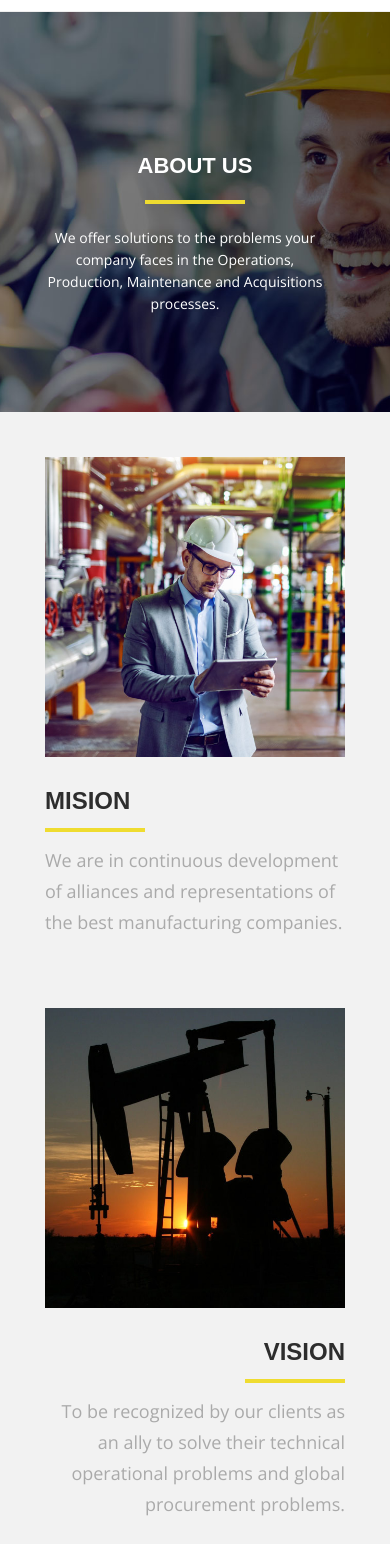
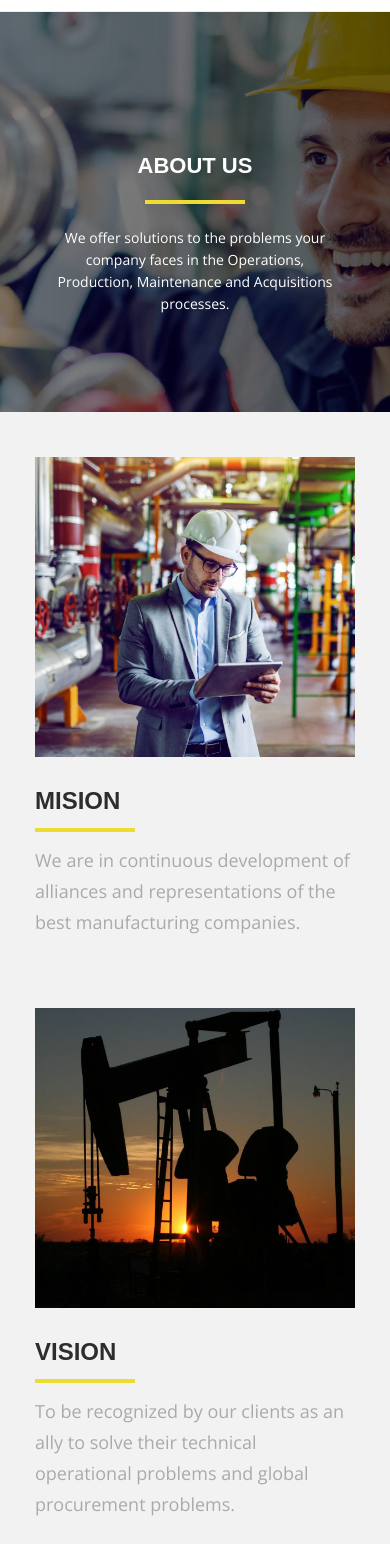
Before and after one commit to davecast/neussts, a Vue app: page /about in a window 390 px wide. Shown: the part 124-1668 px from the top of the page. Built offline with nearby package versions, Linux system fonts and the light colour scheme; a web font is replaced by a local one; what @saeris/vue-spinners would draw is missing.

Commit message:
Fix responsive design issues

```diff
--- a/src/App.vue
+++ b/src/App.vue
@@ -417,6 +417,10 @@ p {
     padding: 35px 0px;
   }
 
+  .text--left--tb {
+    text-align: left;
+  }
+
   .title__section {
     margin: 0 auto 15px;
   }
@@ -432,7 +436,7 @@ p {
 @media screen and (max-width: 595px) {
   .container,
   .title__section {
-    max-width: 300px;
+    max-width: 320px;
   }
   .pd__left--col {
     max-width: 300px;
@@ -447,7 +451,7 @@ p {
 @media screen and (max-width: 380px) {
   .container,
   .title__section {
-    max-width: 280px;
+    max-width: 300px;
   }
   .text--normal {
     font-size: 14px;
--- a/src/components/Banner.vue
+++ b/src/components/Banner.vue
@@ -94,6 +94,9 @@ export default {
   .banner {
     height: calc(100vh - 135px);
   }
+  .banner__content {
+    text-align: center;
+  }
   .banner__title--big {
     font-size: 22px;
     line-height: 32px;
@@ -108,6 +111,7 @@ export default {
     font-size: 14px;
     line-height: 22px;
     text-align: center;
+    margin: 0 auto;
   }
   .banner__title--separator::before {
     left: 0;
--- a/src/components/Footer.vue
+++ b/src/components/Footer.vue
@@ -6,7 +6,7 @@
           <div class="grid__item">
             <router-link to="/" class="footer__logo">
               <figure class="footer__img">
-                <img src="@/assets/logo.png" alt="neuss ts" />
+                <img src="@/assets/logo-white.png" alt="neuss ts" />
               </figure>
             </router-link>
           </div>
--- a/src/components/Form.vue
+++ b/src/components/Form.vue
@@ -163,49 +163,49 @@ export default {
       isLoading: false,
       form: {
         firstName: {
-          data: "Prueba",
+          data: "",
           error: {
             has: false,
             message: ""
           }
         },
         lastName: {
-          data: "Apellido",
+          data: "",
           error: {
             has: false,
             message: ""
           }
         },
         businessEmail: {
-          data: "dave@gmail.com",
+          data: "",
           error: {
             has: false,
             message: ""
           }
         },
         phone: {
-          data: "04145787878",
+          data: "",
           error: {
             has: false,
             message: ""
           }
         },
         companyName: {
-          data: "davecast",
+          data: "",
           error: {
             has: false,
             message: ""
           }
         },
         jobTitle: {
-          data: "titulodetrabajo",
+          data: "",
           error: {
             has: false,
             message: ""
           }
         },
         comments: {
-          data: "comentarios de envio",
+          data: "",
           error: {
             has: false,
             message: ""
@@ -437,4 +437,11 @@ textarea {
   padding: 4px 10px;
   box-sizing: border-box;
 }
+@media screen and (max-width: 768px) {
+  .form__success {
+    padding: 10px;
+    line-height: 24px !important;
+    text-align: center;
+  }
+}
 </style>
--- a/src/components/NeTitle.vue
+++ b/src/components/NeTitle.vue
@@ -104,6 +104,15 @@ export default {
     line-height: 18px;
   }
 }
+@media screen and (max-width: 768px) {
+  .title--left--tb {
+    text-align: left !important;
+  }
+  .title--left--tb::before {
+    left: 0 !important;
+    right: auto;
+  }
+}
 @media screen and (max-width: 595px) {
   .brands .title {
     text-align: center !important;
--- a/src/views/About.vue
+++ b/src/views/About.vue
@@ -29,8 +29,13 @@
           <div
             class="grid__item grid__item--center-v content--left--pd order--2--tb"
           >
-            <Title title="vision" color="2d2d2d" position="right" />
-            <p class="text--normal text--grey--c text--right">
+            <Title
+              class="title--left--tb"
+              title="vision"
+              color="2d2d2d"
+              position="right"
+            />
+            <p class="text--normal text--grey--c text--right text--left--tb">
               To be recognized by our clients as an ally to solve their
               technical operational problems and global procurement problems.
             </p>
--- a/src/views/Experiences.vue
+++ b/src/views/Experiences.vue
@@ -20,12 +20,15 @@
               color="2d2d2d"
               position="right"
               :twoLines="true"
+              class="title--left--tb"
             />
             <ImageContent
               source="experience/exp__1.jpg"
               class="mb--x3 pdt--x1--tb"
             />
-            <p class="text--exp text--exp--separator text--grey--c text--right">
+            <p
+              class="text--exp text--exp--separator text--grey--c text--right text--left--tb"
+            >
               We apply the best practice to help organizations to improve their
               performance, operating primarily through the analysis of existing
               problems and the development of plans for improvement.
@@ -280,20 +283,23 @@
               title="OPERATION AND MAINTENANCE SERVICES"
               color="2d2d2d"
               position="right"
+              class="title--left--tb"
             />
             <ImageContent
               source="experience/exp__3.jpg"
               class="mb--x3 pdt--x1--tb"
             />
             <p
-              class="text--exp text--exp--separator text--grey--c text--right mb--x1"
+              class="text--exp text--exp--separator text--grey--c text--right mb--x1 text--left--tb"
             >
               The O&amp;M business is dedicated to operating and maintaining
               customer facilities related to energy transformation. The O&amp;M
               team will provide the best level of service and operations to
               preserve and maximize the value of the assets.
             </p>
-            <p class="text--exp text--exp--separator text--grey--c text--right">
+            <p
+              class="text--exp text--exp--separator text--grey--c text--right text--left--tb"
+            >
               O&amp;M services are designed to maximize the lifetime value of
               your assets. Neuss proactively monitors and manages your plants
               minimizing downtime and increasing site availability, resulting in
@@ -516,4 +522,10 @@ export default {
     line-height: 31px;
   }
 }
+@media screen and (max-width: 595px) {
+  .text--exp {
+    font-size: 14px;
+    line-height: 27px;
+  }
+}
 </style>
--- a/src/views/Solutions.vue
+++ b/src/views/Solutions.vue
@@ -112,9 +112,10 @@
               color="2d2d2d"
               position="right"
               :twoLines="true"
+              class="title--left--tb"
             />
             <p
-              class="solutions__paragraph solutions__paragraph--separator text--grey--c text--right"
+              class="solutions__paragraph solutions__paragraph--separator text--grey--c text--right text--left--tb"
             >
               We help Canadian, American, European and Asian manufacturing
               companies that wish to expand their business to the Latin American
@@ -187,4 +188,10 @@ export default {
     line-height: 31px;
   }
 }
+@media screen and (max-width: 595px) {
+  .solutions__paragraph {
+    font-size: 14px;
+    line-height: 27px;
+  }
+}
 </style>
```
